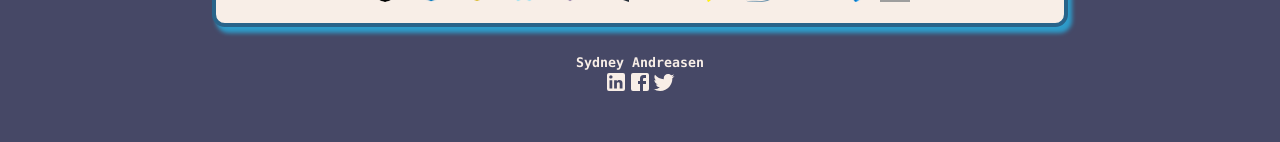
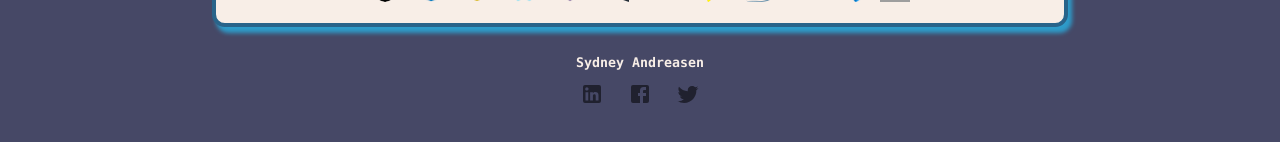
Before and after one commit to sydandreasen/portfolio, a React (Create React App) app: page / in a window 1280 px wide. Shown: the part 512-654 px from the top of the page. Built offline with nearby package versions, Linux system fonts and the light colour scheme; grey boxes are pictures that could not be loaded.

Commit message:
add social media button links

```diff
--- a/src/App.js
+++ b/src/App.js
@@ -7,6 +7,7 @@ import "./Components/SCSS/App.scss";
 import TwitterIcon from "@material-ui/icons/Twitter";
 import FacebookIcon from "@material-ui/icons/Facebook";
 import LinkedInIcon from "@material-ui/icons/LinkedIn";
+import IconButton from "@material-ui/core/IconButton";
 
 function App() {
   const [page, setPage] = useState("About");
@@ -30,12 +31,23 @@ function App() {
       <footer>
         <div className="row">
           <h5>Sydney Andreasen</h5>
-          <LinkedInIcon // TODO add link
-          />
-          <FacebookIcon // TODO add link
-          />
-          <TwitterIcon // TODO add link
-          />
+          <IconButton
+            onClick={() => window.open("https://www.linkedin.com/in/sydney-a/")}
+          >
+            <LinkedInIcon />
+          </IconButton>
+          <IconButton
+            onClick={() =>
+              window.open("https://www.facebook.com/sydney.andreasen/")
+            }
+          >
+            <FacebookIcon />
+          </IconButton>
+          <IconButton
+            onClick={() => window.open("https://twitter.com/andreasensydney")}
+          >
+            <TwitterIcon />
+          </IconButton>
         </div>
       </footer>
     </div>
```
